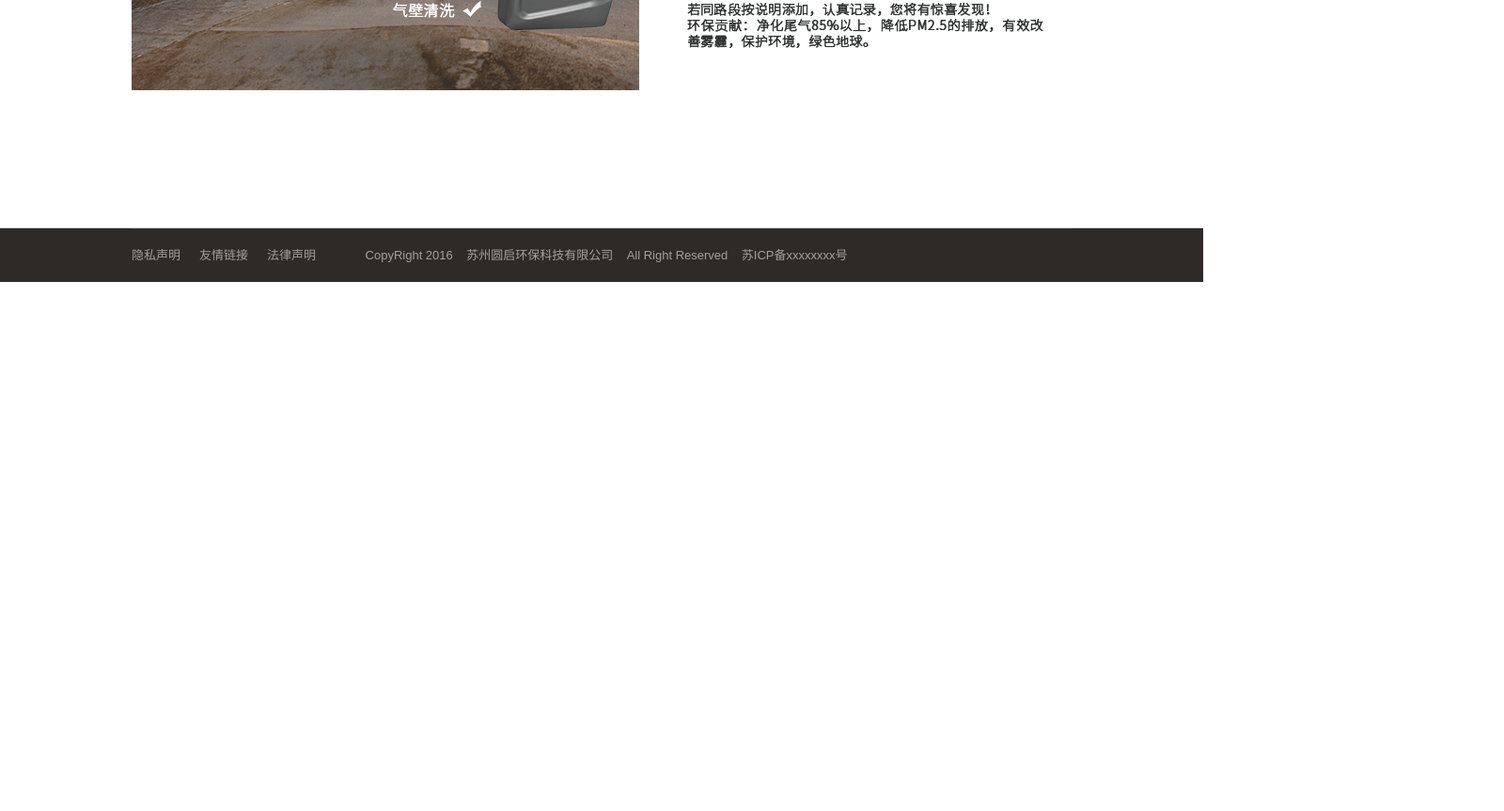
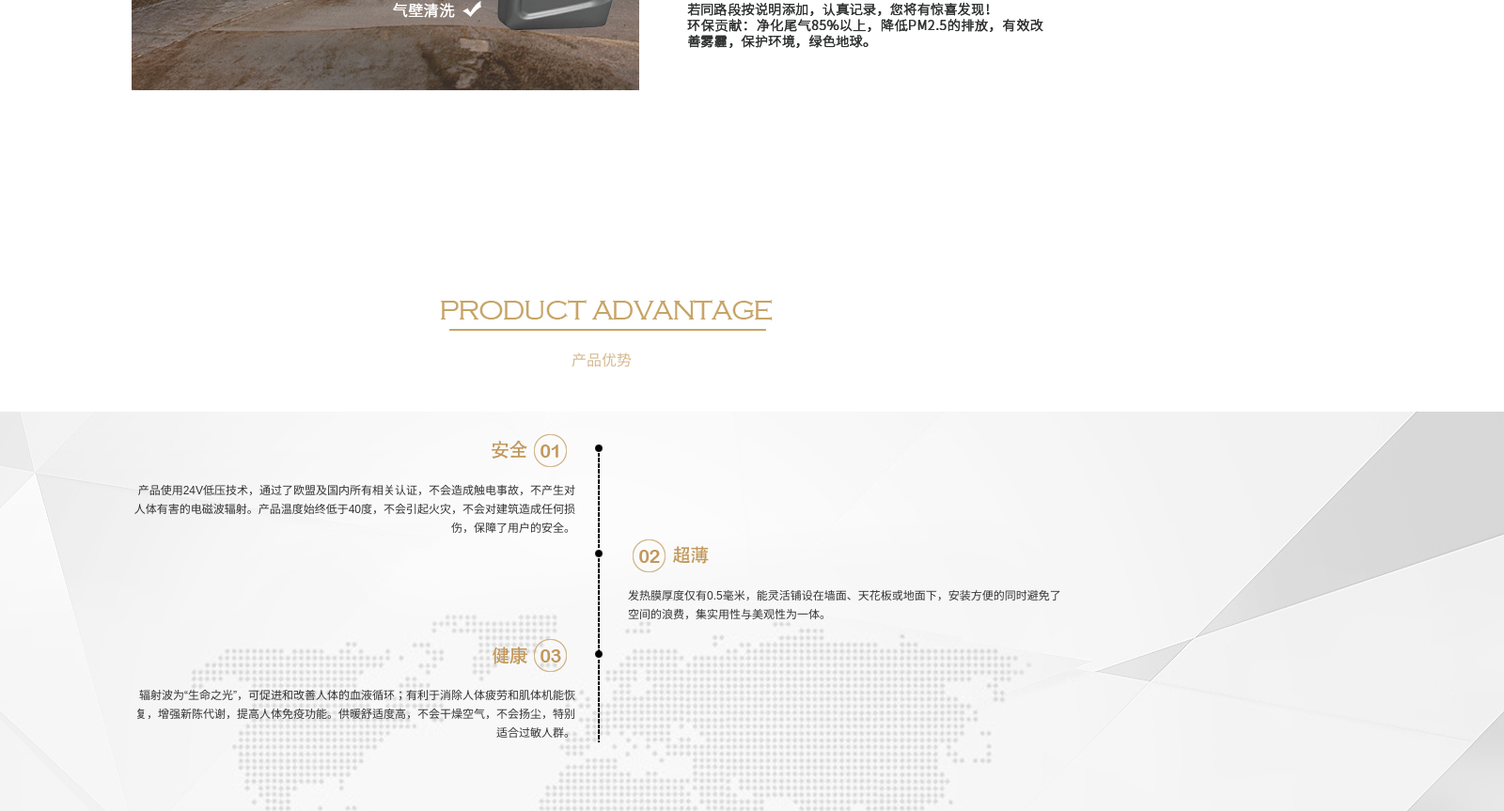
Before and after one commit to UniZhuZheng/YQ_Website, a plain HTML site: page index/about/index.html in a window 1280 px wide. Shown: the part 1354-2217 px from the top of the page at 94% size, 1600 px wide, since content can reach past the window. Before the commit the page ends 1654 px from the top, so only its background shows below. Drawn offline with Linux system fonts and the light colour scheme.

Commit message:
提交代码

```diff
--- a/index/about/index.html
+++ b/index/about/index.html
@@ -114,8 +114,8 @@
 
     <div class="lxfx">
         <ul>
-            <li><a href="http://wpa.qq.com/msgrd?v=3&uin=124589522&site=qq&menu=yes" target="_black"><div class="leftlx"><i></i><p>QQ咨询</p></div></a></li>
-            <li><a href="javascript:void(0)"><div class="leftlx"><i class="icon-tel"></i><p>咨询电话</p></div><span>0512-67722480</span></a></li>
+            <li><a href="http://wpa.qq.com/msgrd?v=3&uin=2861312291&site=qq&menu=yes" target="_black"><div class="leftlx"><i></i><p>QQ咨询</p></div></a></li>
+            <li><a href="javascript:void(0)"><div class="leftlx"><i class="icon-tel"></i><p>咨询电话</p></div><span>400-9953-008</span></a></li>
             <li style="overflow: visible"><a href="javascript:void(0)"><div class="leftlx"><i class="icon-wx"></i><p>微信公众号</p></div></a>
                 <div class="ewm"><img src="../../image/wx.jpg" width="120" height="120"></div>
             </li>
@@ -181,6 +181,11 @@
 		    <!--<p class="p">&nbsp;&nbsp;&nbsp;&nbsp;&nbsp;&nbsp;&nbsp;M-Therm平面供暖系统源自德国，自2000年初开始研发，经历数次完善和修改，于2006年正式上市。发展至目前，在欧洲已有160多个代理商加盟销售，完成了多达3000多个工程类项目，规模可喜。产品已于2011年完成核心专利，并已通过德国莱茵TÜV技术检验认证（包括加热控制HSP 12A的EMC验证测试、加热控制HS12.2 / HS 6.2的EMC验证测试、CE安全测试、LVD低电压测试等）、德国DIN标准测试以及国内有关质量检验测试。</p><p class="p">&nbsp;&nbsp;&nbsp;&nbsp;&nbsp;&nbsp;&nbsp;苏州派涅尔作为M-Therm平面供暖系统的加盟代理商，拥有全国第一家产品体验中心，依附于出众的产品实力及强大的业务能力，目前应用于包括体育馆、养老院、办公楼、学校、医院、别墅、小区、酒店等在内的各种工程。吸引了全国各地工程公司的关注！</p><br>-->
 		    <!--<img src="../../../static/web/img/company_40_E7A774CF.jpg" width="21" height="1">-->
 	    </div>
+
+
+
+
+
 	    <!--<div class="pro-se-th">-->
 	    <!--<div class="ul">-->
 	    <!--<div class="li">-->
@@ -207,43 +212,32 @@
 	    <!--</div>-->
     </div>
 
-    <!--<div class="sixebig">-->
-	    <!--<div style="background: rgba(0, 0, 0, 0) url('../../image/product_block01_pic2.jpg') no-repeat scroll center center; height: 900px; position: absolute;width: 100%;margin-top: 196px;"></div>-->
-	    <!--<div class="content adven-list">-->
-		    <!--<div class="tit-gy-one adven" style="float:none; margin: 64px auto 52px;">-->
-			    <!--<img src="../../image/product_block01_title.jpg" alt="Brand Profile" />-->
-			    <!--<div class="company_detail"> <span class="two-sz">产品优势</span></div>-->
-		    <!--</div>-->
-		    <!--<ul class="bz-list">-->
-			    <!--<li class="bz-list-one" style="margin-top: 10px;">-->
-				    <!--<div class="bz-bg once-one" style="background:url(../../image/product_block01_pic2.png) no-repeat center">&nbsp;</div>-->
-				    <!--<p>产品使用24V低压技术，通过了欧盟及国内所有相关认证，不会造成触电事故，不产生对人体有害的电磁波辐射。产品温度始终低于40度，不会引起火灾，不会对建筑造成任何损伤，保障了用户的安全。</p>            </li>-->
-			    <!--<li class="bz-list-two" style="margin-top: -6px;">-->
-				    <!--<div class="bz-bg once-tw" style="background:url(../../image/product_block01_pic3.png) no-repeat 0 center">&nbsp;</div>-->
-				    <!--<p>发热膜厚度仅有0.5毫米，能灵活铺设在墙面、天花板或地面下，安装方便的同时避免了空间的浪费，集实用性与美观性为一体。</p>            </li>-->
-			    <!--<li class="bz-list-one" style="margin-top: 8px;">-->
-				    <!--<div class="bz-bg once-th" style="background:url(../../image/product_block01_pic4.png) no-repeat center">&nbsp;</div>-->
-				    <!--<p>辐射波为“生命之光”，可促进和改善人体的血液循环；有利于消除人体疲劳和肌体机能恢复，增强新陈代谢，提高人体免疫功能。供暖舒适度高，不会干燥空气，不会扬尘，特别适合过敏人群。</p>            </li>-->
-			    <!--<li class="bz-list-two" style="margin-top: -2px;">-->
-				    <!--<div class="bz-bg once-fo" style="background:url(../../image/product_block01_pic5.png) no-repeat 0 center">&nbsp;</div>-->
-				    <!--<p>红外辐射可以实现室内温度比体感温度低2-3度供暖,相比对流供暖节能最大可达50%。大面积供暖可以实现直接供热，不需要预热，节约能量费用。</p>            </li>-->
-			    <!--<li class="bz-list-one" style="margin-top: 14px;">-->
-				    <!--<div class="bz-bg once-fi" style="background:url(../../image/product_block01_pic6.png) no-repeat center">&nbsp;</div>-->
-				    <!--<p>平面供暖系统不产生 CO2排放。M-Term 平面供暖系统非常适合使用生态电源（光电、风电等）。使用便捷的电子温度调节器可以使暖气系统更加高效。</p>            </li>-->
-			    <!--<li class="bz-list-two" style="margin-top: 16px;">-->
-				    <!--<div class="bz-bg once-si" style="background:url(../../image/product_block01_pic7.png) no-repeat 0 center">&nbsp;</div>-->
-				    <!--<p>采用先进的工艺技术将石墨烯完美应用到供暖领域，产品功效安全放心。使用寿命与建筑物相同，不需要定期维护，德国制造，品质值得信赖。</p>            </li>-->
-			    <!--<li class="bz-list-one" style="margin-top: 14px;">-->
-				    <!--<div class="bz-bg once-sv" style="background:url(../../image/product_block01_pic8.png) no-repeat center">&nbsp;</div>-->
-				    <!--<p>可利用现有的电气安装，避免了复杂的设计规划，专业人员1-2天即可完成，安装便捷。智能温控满足用户个性需求，可以精准和高效地控制温度，实现分时分户供暖。</p>            </li>-->
-			    <!--<li class="bz-list-two" style="margin-top: 8px;">-->
-				    <!--<div class="bz-bg once-ni" style="background:url(../../image/product_block01_pic9.png) no-repeat 0 center">&nbsp;</div>-->
-				    <!--<p>辐射热比例可达99%，电能直接转化为热能，没有能量损失。</p>            </li>-->
 
-		    <!--</ul>-->
-		    <!--<div class="center-bold"></div>-->
-	    <!--</div>-->
-    <!--</div>-->
+    <div class="sixebig">
+	    <div style="background: rgba(0, 0, 0, 0) url('../../image/product_block01_pic2.jpg') no-repeat scroll center center; height: 900px; position: absolute;width: 100%;margin-top: 196px;"></div>
+	    <div class="content adven-list">
+		    <div class="tit-gy-one adven" style="float:none; margin: 64px auto 52px;">
+			    <img src="../../image/product_block01_title.jpg" alt="Brand Profile" />
+			    <div class="company_detail"> <span class="two-sz">产品优势</span></div>
+		    </div>
+		    <ul class="bz-list">
+			    <li class="bz-list-one" style="margin-top: 10px;">
+				    <div class="bz-bg once-one" style="background:url(../../image/product_block01_pic2.png) no-repeat center">&nbsp;</div>
+				    <p>产品使用24V低压技术，通过了欧盟及国内所有相关认证，不会造成触电事故，不产生对人体有害的电磁波辐射。产品温度始终低于40度，不会引起火灾，不会对建筑造成任何损伤，保障了用户的安全。</p>
+			    </li>
+			    <li class="bz-list-two" style="margin-top: -6px;">
+				    <div class="bz-bg once-tw" style="background:url(../../image/product_block01_pic3.png) no-repeat 0 center">&nbsp;</div>
+				    <p>发热膜厚度仅有0.5毫米，能灵活铺设在墙面、天花板或地面下，安装方便的同时避免了空间的浪费，集实用性与美观性为一体。</p>
+			    </li>
+			    <li class="bz-list-one" style="margin-top: 8px;">
+				    <div class="bz-bg once-th" style="background:url(../../image/product_block01_pic4.png) no-repeat center">&nbsp;</div>
+				    <p>辐射波为“生命之光”，可促进和改善人体的血液循环；有利于消除人体疲劳和肌体机能恢复，增强新陈代谢，提高人体免疫功能。供暖舒适度高，不会干燥空气，不会扬尘，特别适合过敏人群。</p>
+			    </li>
+		    </ul>
+		    <div class="center-bold"></div>
+	    </div>
+    </div>
+
 
 
 
@@ -279,7 +273,7 @@
         $(window).scroll(function(){
             profilescroll();
 			culscroll();
-			jm()
+			jm();
         })
 //		var qs = (function() {
 //			var argName, args, pair, pairs, pos, query, value, _i, _len;
```
Also changed, not shown: index.html (+5 -2 lines), index/contact/index.html (+2 -2 lines), index/news/index.html (+2 -2 lines), index/product/index.html (+2 -2 lines), image/banner_news.jpg.
